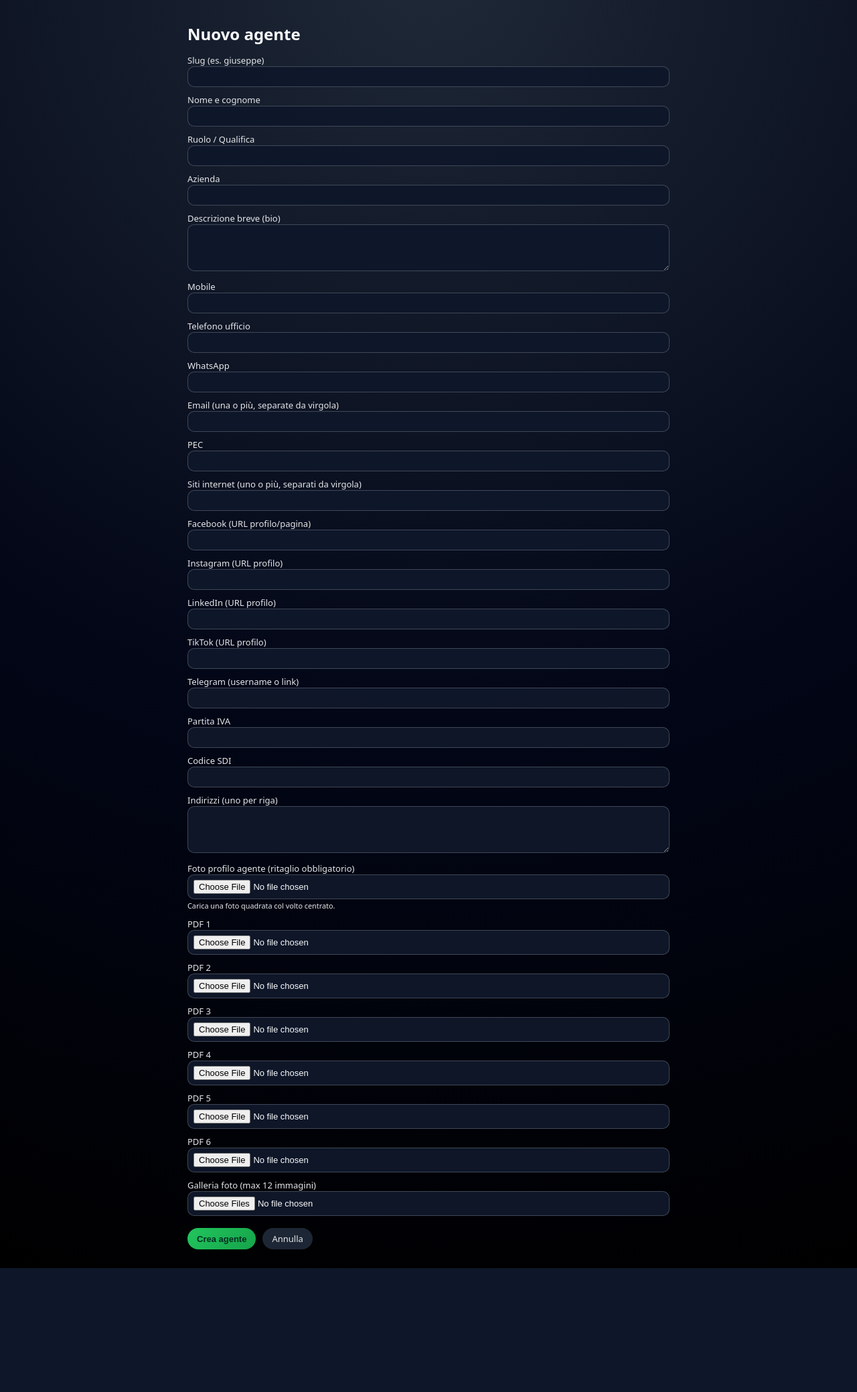
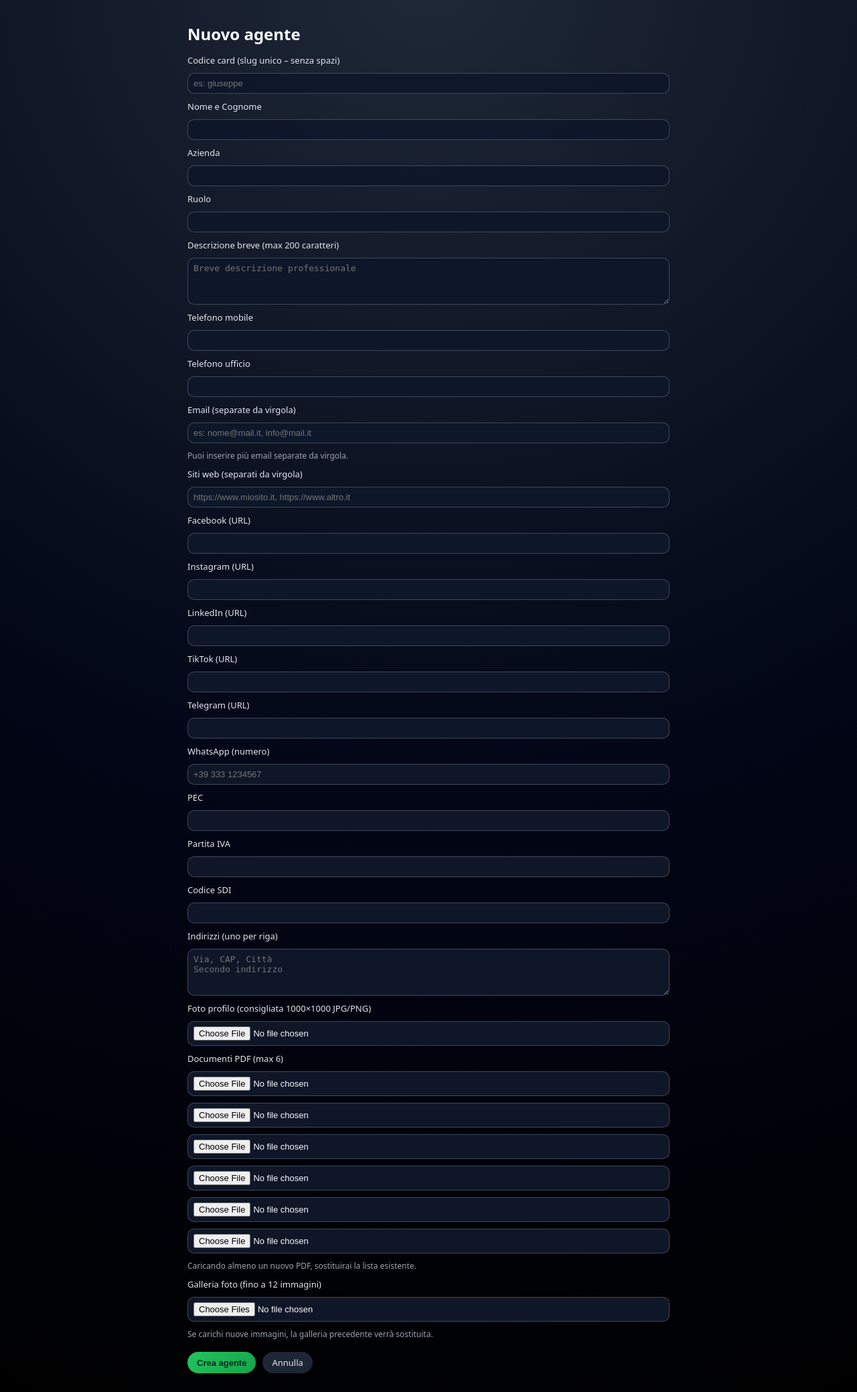
Before and after one commit to gidl59/pay4you-cards-fire, a Flask app: page /admin/new in a window 1280 px wide. Shown: the part 52-2131 px from the top of the page at 67% size. Before the commit the page ends 1946 px from the top, so only its background shows below. Run offline with Flask 3, Linux system fonts and the light colour scheme; the visitor is signed in with stand-in values (Sample User, id 1); some libraries are stand-ins or nearby versions.

Commit message:
Update agent_form.html

```diff
--- a/templates/agent_form.html
+++ b/templates/agent_form.html
@@ -10,351 +10,130 @@
     {% if agent %}Modifica agente{% else %}Nuovo agente{% endif %}
   </h1>
 
-  <form
-    class="agent-form"
-    method="post"
-    enctype="multipart/form-data"
-    action="{% if agent %}
-               {{ url_for('update_agent', slug=agent.slug) }}
-             {% else %}
-               {{ url_for('create_agent') }}
-             {% endif %}"
-  >
-    <!-- Dati base -->
-    <label>
-      Slug (es. giuseppe)
-      <input
-        type="text"
-        name="slug"
-        required
-        value="{{ agent.slug if agent else '' }}"
-      >
-    </label>
+  <form class="agent-form" method="post" enctype="multipart/form-data">
 
-    <label>
-      Nome e cognome
-      <input
-        type="text"
-        name="name"
-        required
-        value="{{ agent.name if agent else '' }}"
-      >
-    </label>
+    <!-- Slug -->
+    <label for="slug">Codice card (slug unico – senza spazi)</label>
+    <input type="text" id="slug" name="slug"
+           value="{{ agent.slug if agent else '' }}"
+           placeholder="es: giuseppe" required>
 
-    <label>
-      Ruolo / Qualifica
-      <input
-        type="text"
-        name="role"
-        value="{{ agent.role if agent else '' }}"
-      >
-    </label>
+    <!-- Nome -->
+    <label for="name">Nome e Cognome</label>
+    <input type="text" id="name" name="name"
+           value="{{ agent.name if agent else '' }}" required>
 
-    <label>
-      Azienda
-      <input
-        type="text"
-        name="company"
-        value="{{ agent.company if agent else '' }}"
-      >
-    </label>
+    <!-- Azienda -->
+    <label for="company">Azienda</label>
+    <input type="text" id="company" name="company"
+           value="{{ agent.company if agent else '' }}">
 
-    <label>
-      Descrizione breve (bio)
-      <textarea name="bio">{{ agent.bio if agent else '' }}</textarea>
-    </label>
+    <!-- Ruolo -->
+    <label for="role">Ruolo</label>
+    <input type="text" id="role" name="role"
+           value="{{ agent.role if agent else '' }}">
+
+    <!-- Bio -->
+    <label for="bio">Descrizione breve (max 200 caratteri)</label>
+    <textarea id="bio" name="bio" maxlength="200"
+              placeholder="Breve descrizione professionale">{{ agent.bio if agent else '' }}</textarea>
 
     <!-- Contatti -->
-    <label>
-      Mobile
-      <input
-        type="tel"
-        name="phone_mobile"
-        value="{{ agent.phone_mobile if agent else '' }}"
-      >
-    </label>
+    <label for="phone_mobile">Telefono mobile</label>
+    <input type="tel" id="phone_mobile" name="phone_mobile"
+           value="{{ agent.phone_mobile if agent else '' }}">
 
-    <label>
-      Telefono ufficio
-      <input
-        type="tel"
-        name="phone_office"
-        value="{{ agent.phone_office if agent else '' }}"
-      >
-    </label>
+    <label for="phone_office">Telefono ufficio</label>
+    <input type="tel" id="phone_office" name="phone_office"
+           value="{{ agent.phone_office if agent else '' }}">
 
-    <label>
-      WhatsApp
-      <input
-        type="tel"
-        name="whatsapp"
-        value="{{ agent.whatsapp if agent else '' }}"
-      >
-    </label>
+    <!-- EMAIL MULTIPLE -->
+    <label for="emails">Email (separate da virgola)</label>
+    <input type="text" id="emails" name="emails"
+           value="{{ agent.emails if agent else '' }}"
+           placeholder="es: nome@mail.it, info@mail.it">
+    <small style="font-size:12px;color:#9ca3af;">
+      Puoi inserire più email separate da virgola.
+    </small>
 
-    <label>
-      Email (una o più, separate da virgola)
-      <input
-        type="email"
-        name="emails"
-        value="{{ agent.emails if agent else '' }}"
-      >
-    </label>
-
-    <label>
-      PEC
-      <input
-        type="email"
-        name="pec"
-        value="{{ agent.pec if agent else '' }}"
-      >
-    </label>
-
-    <label>
-      Siti internet (uno o più, separati da virgola)
-      <input
-        type="text"
-        name="websites"
-        value="{{ agent.websites if agent else '' }}"
-      >
-    </label>
+    <!-- WEBSITES -->
+    <label for="websites">Siti web (separati da virgola)</label>
+    <input type="text" id="websites" name="websites"
+           value="{{ agent.websites if agent else '' }}"
+           placeholder="https://www.miosito.it, https://www.altro.it">
 
     <!-- Social -->
-    <label>
-      Facebook (URL profilo/pagina)
-      <input
-        type="text"
-        name="facebook"
-        value="{{ agent.facebook if agent else '' }}"
-      >
-    </label>
+    <label for="facebook">Facebook (URL)</label>
+    <input type="text" id="facebook" name="facebook"
+           value="{{ agent.facebook if agent else '' }}">
 
-    <label>
-      Instagram (URL profilo)
-      <input
-        type="text"
-        name="instagram"
-        value="{{ agent.instagram if agent else '' }}"
-      >
-    </label>
+    <label for="instagram">Instagram (URL)</label>
+    <input type="text" id="instagram" name="instagram"
+           value="{{ agent.instagram if agent else '' }}">
 
-    <label>
-      LinkedIn (URL profilo)
-      <input
-        type="text"
-        name="linkedin"
-        value="{{ agent.linkedin if agent else '' }}"
-      >
-    </label>
+    <label for="linkedin">LinkedIn (URL)</label>
+    <input type="text" id="linkedin" name="linkedin"
+           value="{{ agent.linkedin if agent else '' }}">
 
-    <label>
-      TikTok (URL profilo)
-      <input
-        type="text"
-        name="tiktok"
-        value="{{ agent.tiktok if agent else '' }}"
-      >
-    </label>
+    <label for="tiktok">TikTok (URL)</label>
+    <input type="text" id="tiktok" name="tiktok"
+           value="{{ agent.tiktok if agent else '' }}">
 
-    <label>
-      Telegram (username o link)
-      <input
-        type="text"
-        name="telegram"
-        value="{{ agent.telegram if agent else '' }}"
-      >
-    </label>
+    <label for="telegram">Telegram (URL)</label>
+    <input type="text" id="telegram" name="telegram"
+           value="{{ agent.telegram if agent else '' }}">
+
+    <!-- WhatsApp -->
+    <label for="whatsapp">WhatsApp (numero)</label>
+    <input type="text" id="whatsapp" name="whatsapp"
+           value="{{ agent.whatsapp if agent else '' }}"
+           placeholder="+39 333 1234567">
+
+    <!-- PEC -->
+    <label for="pec">PEC</label>
+    <input type="email" id="pec" name="pec"
+           value="{{ agent.pec if agent else '' }}">
 
     <!-- Dati fiscali -->
-    <label>
-      Partita IVA
-      <input
-        type="text"
-        name="piva"
-        value="{{ agent.piva if agent else '' }}"
-      >
-    </label>
+    <label for="piva">Partita IVA</label>
+    <input type="text" id="piva" name="piva"
+           value="{{ agent.piva if agent else '' }}">
 
-    <label>
-      Codice SDI
-      <input
-        type="text"
-        name="sdi"
-        value="{{ agent.sdi if agent else '' }}"
-      >
-    </label>
+    <label for="sdi">Codice SDI</label>
+    <input type="text" id="sdi" name="sdi"
+           value="{{ agent.sdi if agent else '' }}">
 
-    <!-- Indirizzi (uno per riga) -->
-    <label>
-      Indirizzi (uno per riga)
-      <textarea name="addresses">{% if agent and agent.addresses %}{{ agent.addresses }}{% endif %}</textarea>
-    </label>
+    <!-- Indirizzi (multi-linea) -->
+    <label for="addresses">Indirizzi (uno per riga)</label>
+    <textarea id="addresses" name="addresses"
+              placeholder="Via, CAP, Città&#10;Secondo indirizzo">{{ agent.addresses if agent else '' }}</textarea>
 
-    <!-- FOTO PROFILO con CROP OBBLIGATORIO -->
-    <label>
-      Foto profilo agente (ritaglio obbligatorio)
-      <input
-        type="file"
-        name="photo"
-        id="photo_input"
-        accept="image/*"
-      >
-      {% if agent and agent.photo_url %}
-        <small>Foto attuale già presente. Carica una nuova foto solo se vuoi sostituirla.</small>
-      {% else %}
-        <small>Carica una foto quadrata col volto centrato.</small>
-      {% endif %}
-    </label>
+    <!-- FOTO PROFILO -->
+    <label for="photo">Foto profilo (consigliata 1000×1000 JPG/PNG)</label>
+    <input type="file" id="photo" name="photo" accept="image/*">
 
-    <!-- DOCUMENTI PDF (fino a 6) -->
-    <label>
-      PDF 1
-      <input type="file" name="pdf1" accept="application/pdf">
-    </label>
-    <label>
-      PDF 2
-      <input type="file" name="pdf2" accept="application/pdf">
-    </label>
-    <label>
-      PDF 3
-      <input type="file" name="pdf3" accept="application/pdf">
-    </label>
-    <label>
-      PDF 4
-      <input type="file" name="pdf4" accept="application/pdf">
-    </label>
-    <label>
-      PDF 5
-      <input type="file" name="pdf5" accept="application/pdf">
-    </label>
-    <label>
-      PDF 6
-      <input type="file" name="pdf6" accept="application/pdf">
-    </label>
+    <!-- DOCUMENTI PDF -->
+    <label>Documenti PDF (max 6)</label>
+    {% for i in range(1, 7) %}
+      <input type="file" name="pdf{{ i }}" accept="application/pdf">
+    {% endfor %}
+    <small style="font-size:12px;color:#9ca3af;">Caricando almeno un nuovo PDF, sostituirai la lista esistente.</small>
 
-    <!-- Galleria foto (rimane senza crop, per ora) -->
-    <label>
-      Galleria foto (max 12 immagini)
-      <input
-        type="file"
-        name="gallery"
-        id="gallery_input"
-        multiple
-        accept="image/*"
-      >
-    </label>
+    <!-- GALLERIA FOTO -->
+    <label>Galleria foto (fino a 12 immagini)</label>
+    <input type="file" name="gallery" accept="image/*" multiple>
+    <small style="font-size:12px;color:#9ca3af;">
+      Se carichi nuove immagini, la galleria precedente verrà sostituita.
+    </small>
 
+    <!-- BOTTONI -->
     <div class="agent-form-buttons">
       <button type="submit">
-        {% if agent %}Salva modifiche{% else %}Crea agente{% endif %}
+        {% if agent %}Aggiorna agente{% else %}Crea agente{% endif %}
       </button>
-      <a href="{{ url_for('admin_home') }}" class="btn-secondary">Annulla</a>
+      <a class="btn-secondary" href="{{ url_for('admin_home') }}">Annulla</a>
     </div>
+
   </form>
 </div>
-
-<!-- MODAL RITAGLIO FOTO PROFILO -->
-<div id="photo-crop-modal" class="modal-overlay" style="display:none;">
-  <div class="modal-box" style="max-width: 420px; width: 95%; max-height: 90vh;">
-    <h2>Ritaglia foto profilo</h2>
-    <p style="font-size: 13px; margin-top: 0; margin-bottom: 8px;">
-      Usa le dita (su iPhone) o il mouse per spostare e zoomare. Il cerchio mostrerà l'area visibile.
-    </p>
-    <div style="width:100%; max-height:60vh; overflow:hidden;">
-      <img id="photo-crop-image" src="" alt="Ritaglio foto" style="max-width:100%; display:block;">
-    </div>
-    <div style="margin-top: 10px; display:flex; gap:8px; justify-content:flex-end;">
-      <button type="button" class="btn-secondary modal-close-btn" onclick="cancelPhotoCrop()">
-        Annulla
-      </button>
-      <button type="button" class="modal-close-btn" onclick="confirmPhotoCrop()">
-        Conferma ritaglio
-      </button>
-    </div>
-  </div>
-</div>
-
-<script>
-  (function() {
-    const photoInput = document.getElementById('photo_input');
-    const modal = document.getElementById('photo-crop-modal');
-    const img = document.getElementById('photo-crop-image');
-    let cropper = null;
-    let originalFileName = null;
-
-    if (photoInput) {
-      photoInput.addEventListener('change', function (e) {
-        const file = e.target.files[0];
-        if (!file) return;
-
-        originalFileName = file.name || 'profile.jpg';
-
-        const reader = new FileReader();
-        reader.onload = function (ev) {
-          img.src = ev.target.result;
-          modal.style.display = 'flex';
-
-          if (cropper) {
-            cropper.destroy();
-          }
-
-          cropper = new Cropper(img, {
-            aspectRatio: 1,
-            viewMode: 1,
-            dragMode: 'move',
-            autoCropArea: 1,
-            responsive: true,
-            background: false,
-            zoomOnWheel: true
-          });
-        };
-        reader.readAsDataURL(file);
-      });
-    }
-
-    window.confirmPhotoCrop = function() {
-      if (!cropper || !photoInput) {
-        closePhotoModal();
-        return;
-      }
-
-      const canvas = cropper.getCroppedCanvas({
-        width: 500,
-        height: 500,
-        imageSmoothingEnabled: true,
-        imageSmoothingQuality: 'high'
-      });
-
-      canvas.toBlob(function(blob) {
-        if (!blob) {
-          closePhotoModal();
-          return;
-        }
-        const newFile = new File([blob], originalFileName, { type: 'image/jpeg' });
-        const dataTransfer = new DataTransfer();
-        dataTransfer.items.add(newFile);
-        photoInput.files = dataTransfer.files;
-
-        closePhotoModal();
-      }, 'image/jpeg', 0.9);
-    };
-
-    window.cancelPhotoCrop = function() {
-      // Annulla: svuota l'input, non carica nulla
-      if (photoInput) {
-        photoInput.value = "";
-      }
-      closePhotoModal();
-    };
-
-    function closePhotoModal() {
-      if (cropper) {
-        cropper.destroy();
-        cropper = null;
-      }
-      modal.style.display = 'none';
-      img.src = "";
-    }
-  })();
-</script>
 {% endblock %}
```
